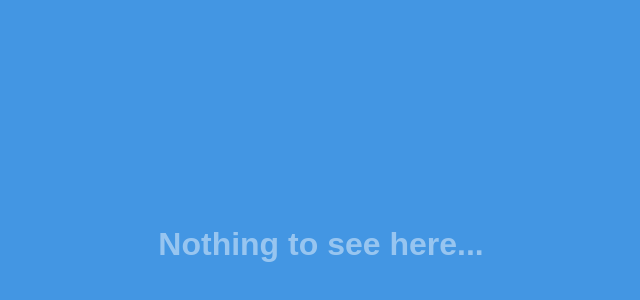
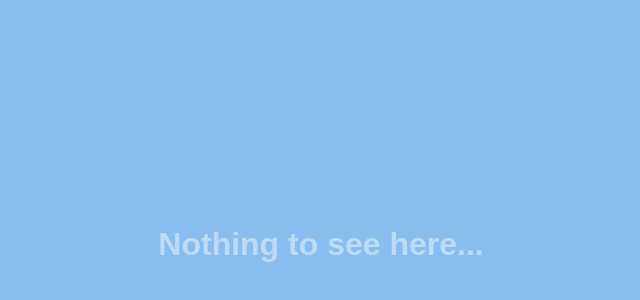
Before and after one commit to hvkst/deployTesting, a plain HTML site: page index.html in a window 1280 px wide. Shown: the part 164-464 px from the top of the page, without its empty margins (319-959 px from the left). Drawn offline with Linux system fonts and the light colour scheme.

Commit message:
endTesting

```diff
--- a/index.html
+++ b/index.html
@@ -11,7 +11,7 @@
       }
 
       body {
-        background-color: rgba(4, 115, 218, 0.747);
+        background-color: rgba(4, 115, 218, 0.47);
         color: rgba(255, 255, 255, 0.45);
         font-family: Sans-Serif;
         text-align: center;
```
